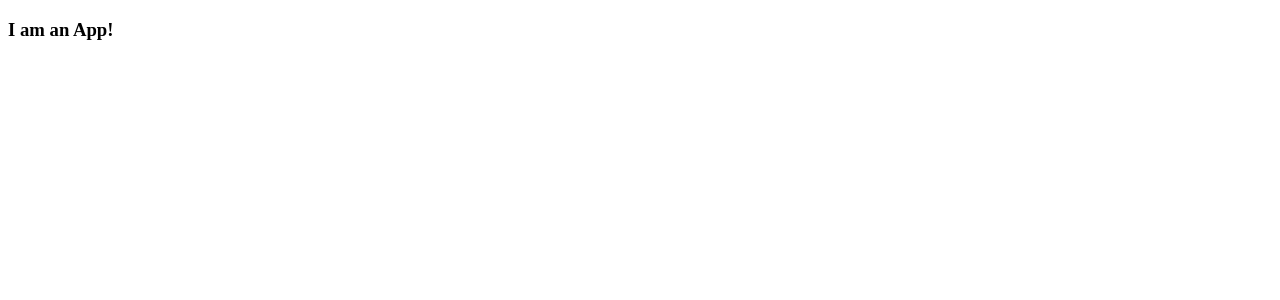
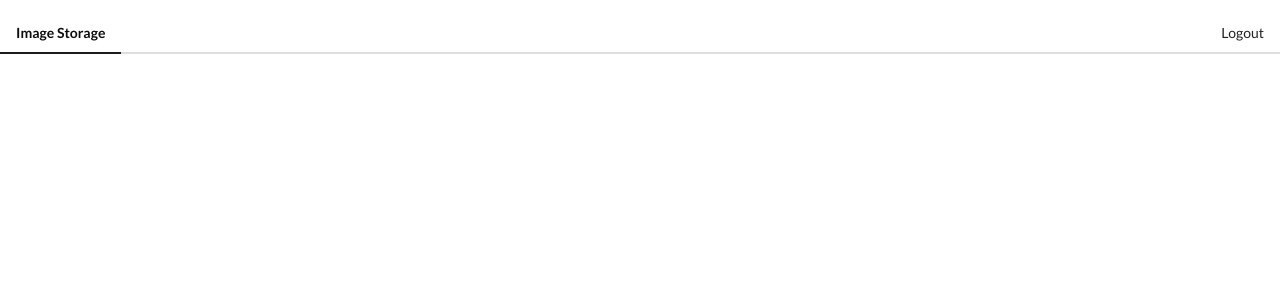
Before and after one commit to MuhtasimMusfiqZarab/imgur-gallery-vue, a Vue app: page / in a window 1280 px wide. Shown: the top 300 px of the page. Built offline with nearby package versions, Linux system fonts and the light colour scheme.

Commit message:
initial vuex setup

```diff
--- a/package.json
+++ b/package.json
@@ -11,7 +11,9 @@
     "axios": "^0.19.0",
     "core-js": "^2.6.5",
     "lodash": "^4.17.15",
+    "node-sass": "^4.12.0",
     "qs": "^6.8.0",
+    "sass-loader": "^7.3.1",
     "vue": "^2.6.10",
     "vue-router": "^3.1.2",
     "vuex": "^3.1.1"
--- a/public/index.html
+++ b/public/index.html
@@ -1,15 +1,24 @@
 <!DOCTYPE html>
 <html lang="en">
   <head>
-    <meta charset="utf-8">
-    <meta http-equiv="X-UA-Compatible" content="IE=edge">
-    <meta name="viewport" content="width=device-width,initial-scale=1.0">
-    <link rel="icon" href="<%= BASE_URL %>favicon.ico">
+    <meta charset="utf-8" />
+    <meta http-equiv="X-UA-Compatible" content="IE=edge" />
+    <meta name="viewport" content="width=device-width,initial-scale=1.0" />
+    <link rel="icon" href="<%= BASE_URL %>favicon.ico" />
+    <link
+      rel="stylesheet"
+      href="https://cdnjs.cloudflare.com/ajax/libs/semantic-ui/2.4.1/semantic.min.css"
+      integrity="sha256-9mbkOfVho3ZPXfM7W8sV2SndrGDuh7wuyLjtsWeTI1Q="
+      crossorigin="anonymous"
+    />
     <title>imgur-gallery</title>
   </head>
   <body>
     <noscript>
-      <strong>We're sorry but imgur-gallery doesn't work properly without JavaScript enabled. Please enable it to continue.</strong>
+      <strong
+        >We're sorry but imgur-gallery doesn't work properly without JavaScript
+        enabled. Please enable it to continue.</strong
+      >
     </noscript>
     <div id="app"></div>
     <!-- built files will be auto injected -->
--- a/src/App.vue
+++ b/src/App.vue
@@ -1,10 +1,15 @@
 <template>
-  <h3>I am an App!</h3>
+  <AppHeader />
 </template>
 
 <script>
+import AppHeader from "./component/AppHeader";
+
 export default {
-  name: "App"
+  name: "App",
+  components: {
+    AppHeader
+  }
 };
 </script>
 
--- /dev/null
+++ b/src/component/AppHeader.vue
@@ -0,0 +1,14 @@
+<template>
+  <div class="ui secondary pointing menu">
+    <a href="/" class="active item">Image Storage</a>
+    <div class="right menu">
+      <a class="ui item">Logout</a>
+    </div>
+  </div>
+</template>
+
+<script>
+export default {
+  name: "AppHeader"
+};
+</script>
--- a/src/main.js
+++ b/src/main.js
@@ -2,8 +2,16 @@
 import Vue from "vue";
 import App from "./App";
 
+// hooking vuex store (what we created)
+import store from "./store";
+
 // new vue instance to render it on the screen
 
 new Vue({
+  store, //pass the store in the vue instance(same key value)
   render: h => h(App) //here App is the parent file
 }).$mount("#app"); //in id of app the application is shown
+
+///////------------------------------ Imgur oauth2 authorization
+// client secret: "f8690e4ffc0be7fecfcf5303d8bc71865ca3b4f4" (not necessary that much)
+// client id: "1346f814942f27f"
--- /dev/null
+++ b/src/store/index.js
@@ -0,0 +1,11 @@
+// initial setup of vuex is put here
+
+import Vuex from "vuex";
+import Vue from "vue";
+
+Vue.use(Vuex); // initial handshake between vue and vuex
+
+// create new vuex store
+export default new Vuex.Store({
+  modules: {}
+});
```
Also changed, not shown: 1 other file (tests, documents, lock files or other folders).
